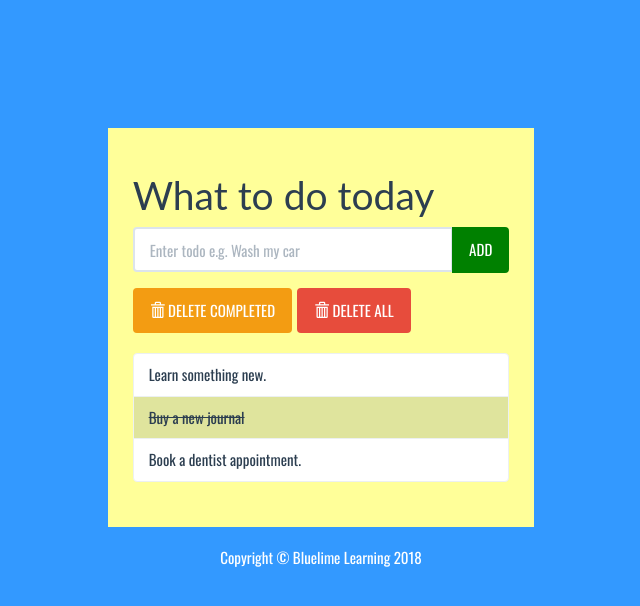
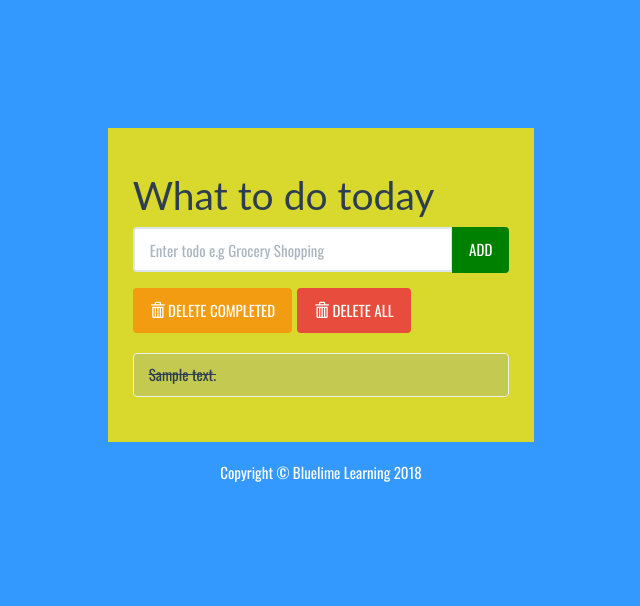
Before and after one commit to apsosa/TodoList_Django, a Django app: page / in a window 1280 px wide. Shown: the top 606 px of the page, without its empty margins (319-959 px from the left). Run offline with Django 3.2, Linux system fonts and the light colour scheme; tables that the repository leaves empty hold one stand-in row (values such as "Sample post"); some libraries are stand-ins or nearby versions.

Commit message:
add form, views, deletes

```diff
--- /dev/null
+++ b/todolist/forms.py
@@ -0,0 +1,7 @@
+from typing import Text
+from django import forms
+
+class TodoListForm(forms.Form):
+    text = forms.CharField(max_length=45,
+    widget=forms.TextInput(
+        attrs={'class': 'form-control','placeholder':'Enter todo e.g Grocery Shopping','aria-describeby':'Todo','aria-describeby':'add-btn'}))
--- a/todolist/static/todolist/styles.css
+++ b/todolist/static/todolist/styles.css
@@ -6,7 +6,7 @@ body {
 	margin-top: 10% !important;
 }
 #content {
-	background:#ffff99;
+	background:#d8d82d;
 	padding: 25px;
 }
 #content > h2 {
--- a/todolist/templates/todolist/index.html
+++ b/todolist/templates/todolist/index.html
@@ -21,11 +21,11 @@
 				<div class="col-lg-4 col-lg-offset-4" id="content">
 					<h1>What to do today </h1>
 
-					<form action="#" method="POST" role="form">
-
+					<form action="{% url 'add' %}" method="POST" role="form">
+						{% csrf_token %}
 						<div class="form-group">
 							<div class="input-group">
-							  <input type="text" class="form-control" placeholder="Enter todo e.g. Wash my car" aria-label="Todo" aria-describedby="add-btn">
+								{{ form.text }}
 							  <span class="input-group-btn">
 								  <button type="submit" class="btn btn-default" id="add-btn">ADD</button>
 							  </span>
@@ -37,23 +37,29 @@
 						<div class="col-lg-12">
 							<div class="btn-toolbar">
 								<div class="btn-group">
+									<a href="{% url 'deletecompleted' %}">
 									<button type="button" class="btn btn-warning">
 										<i class="glyphicon glyphicon-trash"></i> DELETE COMPLETED
-									</button>
+									</button></a>
 								</div>
 								<div class="btn-group">
+									<a href="{% url 'deleteall' %}">
 									<button type="button" class="btn btn-danger">
 										<i class="glyphicon glyphicon-trash"></i> DELETE ALL
-									</button>
+									</button></a>
 								</div>
 							</div>
 						</div>
 					</div>
 
 					<ul class="list-group t20">
-						<li class="list-group-item">Learn something new.</li>
-						<li class="list-group-item todo-completed">Buy a new journal</li>
-						<li class="list-group-item">Book a dentist appointment.</li>
+						{% for todolist in todo_items %}
+							{% if todolist.completed %}
+							<li class="list-group-item todo-completed">{{todolist.text}}</li>
+							{% else %}
+							<a href="{% url 'completed' todolist.id %}"><li class="list-group-item">{{todolist.text}}</li></a>
+							{% endif %}
+						{% endfor %}
 					</ul>
 				</div>
 			</div>
--- a/todolist/urls.py
+++ b/todolist/urls.py
@@ -4,4 +4,8 @@ from . import views
 
 urlpatterns = [
     path('',views.index, name='index'),
+    path('add',views.addTodoItem, name='add'),
+    path('completed/<todo_id>',views.completedTodo, name='completed'),
+    path('deletecompleted',views.deleteCompleted, name='deletecompleted'),
+    path('deleteall',views.deleteAll, name='deleteall'),
 ]
--- a/todolist/views.py
+++ b/todolist/views.py
@@ -1,6 +1,35 @@
-from django.shortcuts import render
-
+from typing import Text
+from django.shortcuts import redirect, render
+from .models import Todolist
+from .forms import TodoListForm
+from django.views.decorators.http import require_POST
 # Create your views here.
 
 def index(request):
-    return render(request,'todolist/index.html')
+    todo_items = Todolist.objects.order_by('id')
+    form = TodoListForm()
+    context = {'todo_items' : todo_items, 'form': form}
+    return render(request,'todolist/index.html',context)
+
+@require_POST
+def addTodoItem(request):
+    form = TodoListForm(request.POST)
+    print(request.POST['text'])
+    if form.is_valid():
+        new_todo = Todolist(text=request.POST['text'])
+        new_todo.save()
+    return redirect('index')
+
+def completedTodo(request,todo_id):
+    todo = Todolist.objects.get(pk=todo_id)
+    todo.completed = True
+    todo.save()
+    return redirect('index')
+
+def deleteCompleted(request):
+    Todolist.objects.filter(completed__exact=True).delete()
+    return redirect('index')
+
+def deleteAll(request):
+    Todolist.objects.all().delete()
+    return redirect('index')
```
Also changed, not shown: db.sqlite3.
